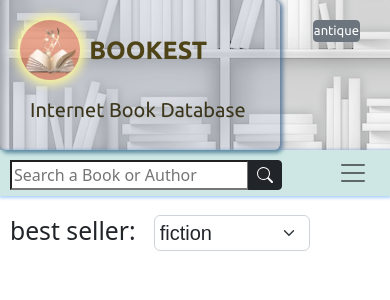
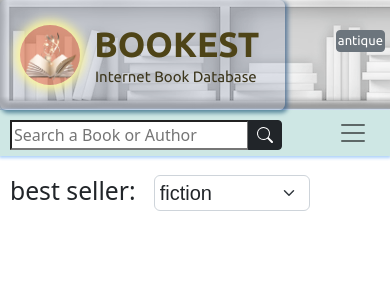
Before and after one commit to jankat11/bookest, a Django app: page / in a window 390 px wide. Shown: the top 300 px of the page. Run offline with Django 4.2, Linux system fonts and the light colour scheme.

Commit message:
top side re create

```diff
--- a/books/static/books/script/script.js
+++ b/books/static/books/script/script.js
@@ -63,10 +63,10 @@ document.addEventListener("DOMContentLoaded", () => {
     // fix nav-bar when scrolling
     window.addEventListener('scroll', function () {
         const section = document.querySelector("#blockBody")
-        if (window.scrollY > 150) {
+        if (window.scrollY > 110) {
             topBar.classList.add('fixed-top');
             section.style.marginTop = "45px"
-            menuItems.style.marginTop = window.scrollY - 105;
+            menuItems.style.marginTop = window.scrollY - 65;
         } else {
             document.querySelector("#blockBody").style.marginTop = "0px"
             topBar.classList.remove('fixed-top');
@@ -76,6 +76,7 @@ document.addEventListener("DOMContentLoaded", () => {
         }
     });
 
+    // text correction
     if (description) {
         text = description.textContent
         description.innerHTML = text
--- a/books/static/books/script/theme.js
+++ b/books/static/books/script/theme.js
@@ -8,7 +8,8 @@ function turnAntique() {
     topBar.style.color = "#fcf5e7"
     topBar.style.boxShadow = "0px 1px 3px 1px rgba(247, 245, 131, 0.288)"
     topBar.className = "navbar navbar-dark"
-    topItems.style.backgroundColor = "#9aa5bd47"
+    topItems.style.backgroundColor = "#9aa5bd00"
+    topItems.style.boxShadow = "none"
     bookIconModern.style.display = "none"
     bookIconHistory.style.display = "inline-block"
     title.style.color = "#f8ffd9"
@@ -75,6 +76,7 @@ function turnModern() {
     topBar.style.backgroundColor = "#01807531"
     topBar.className = "navbar navbar-light"
     topItems.style.backgroundColor = "#9aa5bd47"
+    topItems.style.boxShadow = "2px 2px 4px 1px #42668dc7"
     theme.innerHTML = "antique"
     theme.style.backgroundColor = "rgb(111, 111, 111)"
     theme.style.color = "white"
--- a/books/static/books/styles.css
+++ b/books/static/books/styles.css
@@ -13,6 +13,8 @@
 
 #topItems {
     padding: 20px;
+    padding-right: 0px;
+    padding-bottom: 10px;
     width: 550px;
     box-shadow: 2px 2px 4px 1px #42668dc7;
     margin-bottom: 0px;
@@ -29,7 +31,7 @@
 
 #topItems {
     background-color: #9aa5bd47;
-    height: 150px;
+    height: 110px;
 }
 
 
@@ -74,19 +76,20 @@
 
 #title {
     display: inline-block;
-    margin-left: 15px;
+    margin-left: 10px;
     position: relative;
-    top: 15px;
+    top: -2px;
     font-weight: bolder;
     font-size: 35px;
 }
 
+
 #subTitle {
-    margin-top: 15px;
-    margin-left: 10px;
+    margin-left: 75px;
+    position: relative;
+    bottom: 19px;
     font-weight: 500;
-    font-size: 25px;
-
+    font-size: 15px;
 }
 
 .searchForm {
@@ -183,7 +186,7 @@
 
 #change {
     position: absolute;
-    top: 20px;
+    top: 30px;
     right: 20px;
 }
 
@@ -641,7 +644,7 @@
 }
 @media (max-width: 600px) {
     #topItems {
-        width: 280px;
+        width: 285px;
     }
 }
 
@@ -651,26 +654,7 @@
         font-size: 35px;
     }
 }
-@media (max-width: 1023px) {
-    #subTitle {
-        font-size: 20px;
-    }
-}
 
-@media (max-width: 600px) {
-    #title {
-        font-size: 25px;
-        position: relative;
-        top: 5px;
-        right: 10px;
-    }
-}
-@media (max-width: 600px) {
-    #subTitle {
-        font-size: 20px;
-        position: relative;
-    }
-}
 
 @media (max-width: 1023px) {
     #moreResults {
@@ -682,7 +666,9 @@
     #change {
         font-size: small;
         padding: 0px;
-        right: 30px;
-        top: 20px;
+        padding-left: 1px;
+        padding-right: 1px;
+        right: 5px;
+        top: 30px;
     }
 }
```
Also changed, not shown: books/static/books/images/booksHistoryLarge.png, books/static/books/images/booksModernLarge.png.
